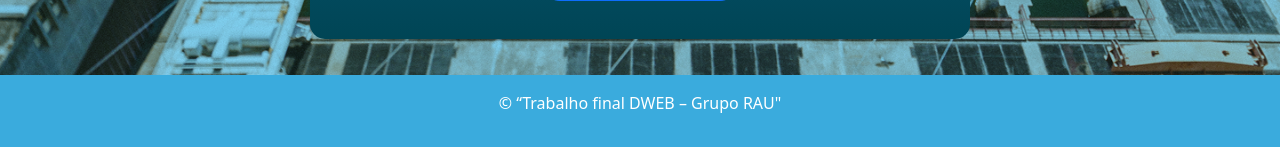
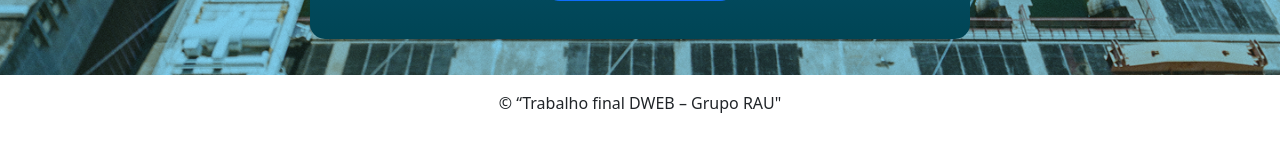
Before and after one commit to pablomontalvao/trabalho-dev-web1, a PHP site: page /pages/cadastropage.html in a window 1280 px wide. Shown: the part 823-970 px from the top of the page. Run offline with PHP 8.4, Linux system fonts and the light colour scheme.

Commit message:
refactore : deletando css

```diff
--- a/css/cadastro.css
+++ b/css/cadastro.css
@@ -63,8 +63,3 @@ label{
     width: 660px;
     z-index: 1;
 }
-
-.custom-footer {
-  color: white;
-  background-color: #3AABDD !important; /* cor de fundo */
-}
```
